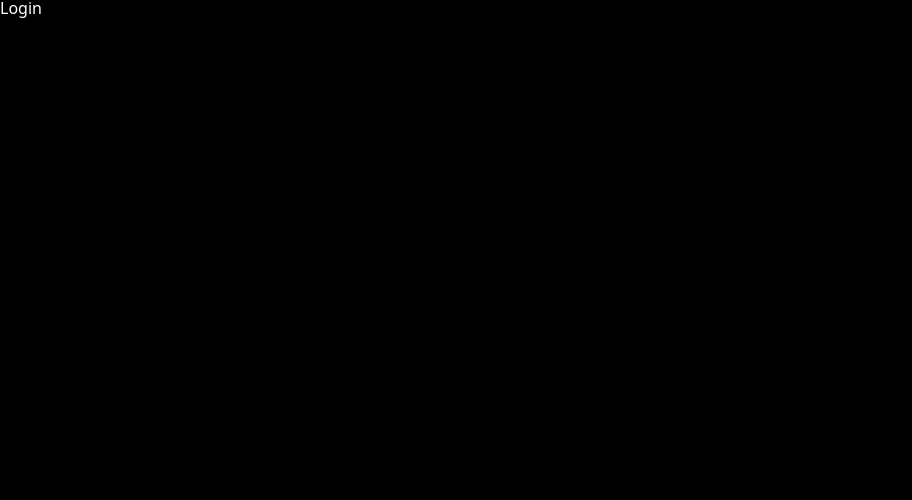
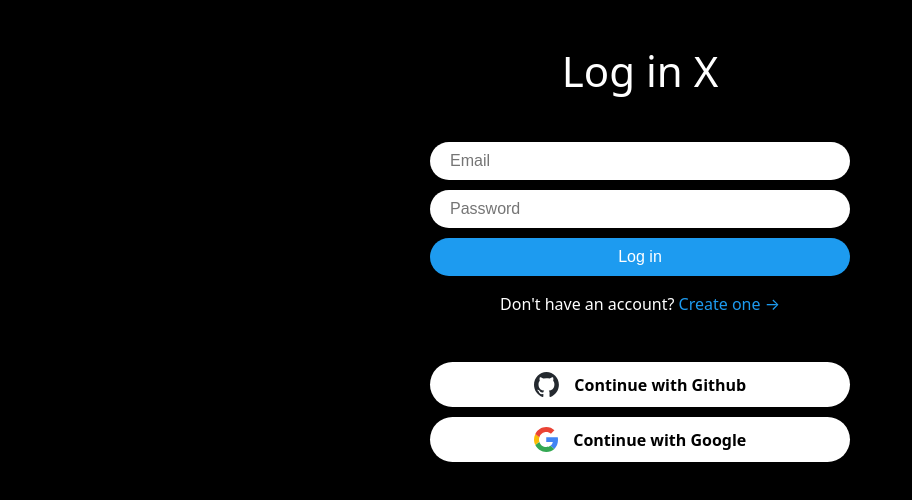
Before and after one commit to Rangbit/nwitter, a React (Vite) app: page /login in a window 1280 px wide. Shown: the top 500 px of the page, without its empty margins (0-912 px from the left). Built offline with nearby package versions, Linux system fonts and the light colour scheme; the HTML template or start-up script is replaced by a standard one.

Commit message:
231024 study

```diff
--- a/src/App.tsx
+++ b/src/App.tsx
@@ -1,39 +1,40 @@
-import { RouterProvider, createBrowserRouter } from "react-router-dom"
-import Layout from "./components/layout"
-import Home from "./routes/home"
-import Profile from "./routes/profile"
-import Login from "./routes/login"
-import CreateAccount from "./routes/create-account"
-import { createGlobalStyle } from "styled-components"
-import reset from "styled-reset"
-import { useEffect, useState } from "react"
-import LoadingScreen from "./components/loading-screen"
-import { auth } from "./firebase"
+import { RouterProvider, createBrowserRouter } from "react-router-dom";
+import Layout from "./components/layout";
+import Home from "./routes/home";
+import Profile from "./routes/profile";
+import Login from "./routes/login";
+import CreateAccount from "./routes/create-account";
+import styled, { createGlobalStyle } from "styled-components";
+import reset from "styled-reset";
+import { useEffect, useState } from "react";
+import LoadingScreen from "./components/loading-screen";
+import { auth } from "./firebase";
+import ProtectedRoute from "./components/protected-route";
 
 const router = createBrowserRouter([
   {
-    path:"/",
-    element: <Layout />,
+    path: "/",
+    element: <ProtectedRoute><Layout /></ProtectedRoute>,
     children: [
       {
         path: "", // 위와 동일한 path 경로를 갖는다
-        element: <Home />
+        element: <Home />,
       },
       {
         path: "profile",
-        element: <Profile />
-      }
+        element: <Profile />,
+      },
     ],
   },
   {
     path: "/login",
-    element: <Login />
+    element: <Login />,
   },
   {
     path: "/create-account",
-    element: <CreateAccount />
-  }
-])
+    element: <CreateAccount />,
+  },
+]);
 
 const GlobalStyles = createGlobalStyle`
   ${reset};
@@ -47,22 +48,32 @@
   }
 `;
 
+const Wrapper = styled.div`
+  height: 100vh;
+  display: flex;
+  justify-content: center;
+`;
+
 function App() {
   const [isLoading, setLoading] = useState(true);
-  const init = async() => {
+  const init = async () => {
     // wait for firebase
     // setTimeout(() => setLoading(false), 2000);
     await auth.authStateReady();
     setLoading(false);
   };
-  useEffect(() => {init()}, []);
+  useEffect(() => {
+    init();
+  }, []);
   return (
     <>
-      <GlobalStyles />
-      {/* <Rout{erProvider router ={router} /> */}
-      {isLoading ? <LoadingScreen /> : <RouterProvider router={router} />}
+      <Wrapper>
+        <GlobalStyles />
+        {/* <Rout{erProvider router ={router} /> */}
+        {isLoading ? <LoadingScreen /> : <RouterProvider router={router} />}
+      </Wrapper>
     </>
-  )
+  );
 }
 
-export default App
+export default App;
--- /dev/null
+++ b/src/components/auth-components.ts
@@ -0,0 +1,57 @@
+import styled from "styled-components";
+
+// export const errors = {
+//     "auth/email-already-in-use" : "That email already exists."
+// }
+
+
+export const Wrapper = styled.div`
+    height: 100%;
+    display: flex;
+    flex-direction: column;
+    align-items: center;
+    width: 420px;
+    padding: 50px 0;
+`;
+
+export const Title = styled.h1`
+    font-size: 42px;
+`;
+
+export const Form = styled.form`
+    width: 100%;
+    margin-top: 50px;
+    display: flex;
+    flex-direction: column;
+    gap: 10px;
+`;
+
+export const Input = styled.input`
+    width: 100%;
+    padding: 10px 20px;
+    border-radius: 50px;
+    border: none;
+    font-size: 16px;
+    &[type="submit"]{
+        cursor: pointer;
+        background-color: #1d9bf0;
+        color : white;
+        &:hover {
+            opacity: 0.8;
+        }
+    }
+`;
+
+export const Error = styled.span`
+    font-weight: 600;
+    color: tomato;
+    padding: 30px 0;
+`;
+
+export const Switcher = styled.span`
+    margin-top: 20px;
+    a {
+        color : #1d9bf0;
+        text-decoration : none;
+    }
+`;
--- /dev/null
+++ b/src/components/github-btn.tsx
@@ -0,0 +1,45 @@
+import { GithubAuthProvider, signInWithPopup } from "firebase/auth";
+import styled from "styled-components"
+import { auth } from "../firebase";
+import { useNavigate } from "react-router-dom";
+
+const Button = styled.span`
+    width: 100%;
+    background-color: white;
+    color: black;
+    font-weight: 600;
+    padding: 10px 20px;
+    border-radius: 50px;
+    border: 0;
+    display: flex;
+    gap: 5px;
+    justify-content: center;
+    align-items: center;
+    margin-top: 50px;
+    cursor: pointer;
+`;
+
+const Logo = styled.img`
+    height: 25px;
+    margin-right: 10px;
+`;
+
+export default function GithubButton() {
+    const navigate = useNavigate();
+    const onClick = async () => {
+        try {
+            const provieder = new GithubAuthProvider();
+            await signInWithPopup(auth, provieder);
+            // await signInWithRedirect(auth, provieder);
+            navigate("/");
+        } catch (error) {
+            console.error(error);
+        }
+    }
+    return (
+    <Button onClick={onClick}>
+        <Logo src="/github-logo.svg" />
+        Continue with Github
+    </Button>
+    );
+}
--- /dev/null
+++ b/src/components/google-btn.tsx
@@ -0,0 +1,46 @@
+import { GoogleAuthProvider, signInWithPopup } from "firebase/auth";
+import { useNavigate } from "react-router-dom";
+import { auth } from "../firebase";
+import styled from "styled-components";
+
+
+const Button = styled.span`
+    width: 100%;
+    background-color: white;
+    color: black;
+    font-weight: 600;
+    padding: 10px 20px;
+    border-radius: 50px;
+    border: 0;
+    display: flex;
+    gap: 5px;
+    justify-content: center;
+    align-items: center;
+    margin-top: 10px;
+    cursor: pointer;
+`;
+
+const Logo = styled.img`
+    height: 25px;
+    margin-right: 10px;
+`;
+
+export default function GoogleButton() {
+    const navigate = useNavigate();
+    const onClick = async () => {
+        try {
+            const provieder = new GoogleAuthProvider();
+            await signInWithPopup(auth, provieder);
+            // await signInWithRedirect(auth, provieder);
+            navigate("/");
+        } catch (error) {
+            console.error(error);
+        }
+    }
+    return (
+    <Button onClick={onClick}>
+        <Logo src="/google-logo.svg" />
+        Continue with Google
+    </Button>
+    );
+}
--- a/src/components/layout.tsx
+++ b/src/components/layout.tsx
@@ -1,10 +1,27 @@
 import { Outlet } from "react-router-dom";
+import styled from "styled-components";
+
+const Wrapper = styled.div``;
+
+const Menu = styled.div``;
+
+const MenuItem = styled.div``;
 
 export default function Layout() {
     return (
-        <>
-            <h2>layout</h2>
+        <Wrapper>
+            <Menu>
+                <MenuItem>
+
+                </MenuItem>
+                <MenuItem>
+
+                </MenuItem>
+                <MenuItem>
+
+                </MenuItem>
+            </Menu>
             <Outlet />
-        </>
+        </Wrapper>
     );
 }
--- /dev/null
+++ b/src/components/protected-route.tsx
@@ -0,0 +1,16 @@
+import { Navigate } from "react-router-dom";
+import { auth } from "../firebase";
+
+export default function ProtectedRoute({
+  children,
+}: {
+  children: React.ReactNode;
+}){
+    const user = auth.currentUser
+    console.log(user);
+
+    if(user === null) {
+        return <Navigate to="/login"/>
+    }
+    return children
+}
--- a/src/routes/create-account.tsx
+++ b/src/routes/create-account.tsx
@@ -1,17 +1,19 @@
+import { createUserWithEmailAndPassword, updateProfile } from "firebase/auth";
 import { useState } from "react";
-import styled from "styled-components"
-
-const Wrapper = styled.div``;
-
-const Form = styled.form``;
-
-const Input = styled.input``;
+import { auth } from "../firebase";
+import { Link, useNavigate } from "react-router-dom";
+import { FirebaseError } from "firebase/app";
+import { Error, Form, Input, Switcher, Title, Wrapper } from "../components/auth-components";
+import GithubButton from "../components/github-btn";
+import GoogleButton from "../components/google-btn";
 
 export default function CreateAccount() {
+    const navigate = useNavigate();
     const [isLoading, setLoading] = useState(false);
     const [name, setName] = useState("");
     const [email, setEmail] = useState("");
     const [password, setPassword] = useState("");
+    const [error, setError] = useState("");
     const onChange = (e : React.ChangeEvent<HTMLInputElement>) => {
         const {target: {name, value}} = e;
         if(name==="name"){
@@ -22,16 +24,42 @@
             setEmail(value);
         }
     }
-    const onSubmit = (e : React.FormEvent<HTMLFormElement>) => {
+    const onSubmit = async (e : React.FormEvent<HTMLFormElement>) => {
         e.preventDefault();
+        setError("");
+        if( isLoading || name === "" || email === "" || password === "" ) return;
+        try {
+            setLoading(true);
+            const credentials = await createUserWithEmailAndPassword(auth, email, password);
+            console.log(credentials.user);
+            await updateProfile(credentials.user, {
+                displayName : name
+            });
+            navigate("/");
+        }catch (e) {
+            if (e instanceof FirebaseError) {
+                console.log(e.code, e.message);
+                setError(e.message)
+            }
+        }finally {
+            setLoading(false);
+        }
         console.log(name, email, password);
     }
     return <Wrapper>
+        <Title>Sign Up X</Title>
         <Form onSubmit={onSubmit}>
             <Input onChange={onChange} name="name" value={name} placeholder="Name" type="text" required />
             <Input onChange={onChange} name="email" value={email} placeholder="Email" type="email" required />
             <Input onChange={onChange} name="password" value={password} placeholder="Password" type="password" required />
             <Input type="submit" value={isLoading ? "Loading..." : "Create Account"} />
         </Form>
+        {error !== "" ? <Error>{error}</Error> : null}
+        <Switcher>
+            Already have an account? {" "}
+            <Link to="/login">Create one &rarr;</Link>
+        </Switcher>
+        <GithubButton />
+        <GoogleButton />
     </Wrapper>
 }
--- a/src/routes/login.tsx
+++ b/src/routes/login.tsx
@@ -1,3 +1,58 @@
-export default function Login() {
-    return <h1>Login</h1>;
+import { useState } from "react";
+import { auth } from "../firebase";
+import { Link, useNavigate } from "react-router-dom";
+import { FirebaseError } from "firebase/app";
+import { signInWithEmailAndPassword } from "firebase/auth";
+import { Error, Form, Input, Switcher, Title, Wrapper } from "../components/auth-components";
+import GithubButton from "../components/github-btn";
+import GoogleButton from "../components/google-btn";
+
+export default function CreateAccount() {
+    const navigate = useNavigate();
+    const [isLoading, setLoading] = useState(false);
+    const [email, setEmail] = useState("");
+    const [password, setPassword] = useState("");
+    const [error, setError] = useState("");
+    const onChange = (e : React.ChangeEvent<HTMLInputElement>) => {
+        const {target: {name, value}} = e;
+        if(name==="password"){
+            setPassword(value);
+        } else if(name==="email"){
+            setEmail(value);
+        }
+    }
+    const onSubmit = async (e : React.FormEvent<HTMLFormElement>) => {
+        e.preventDefault();
+        setError("");
+        if( isLoading || email === "" || password === "" ) return;
+        try {
+            setLoading(true);
+            await signInWithEmailAndPassword(auth, email, password);
+            navigate("/");
+            // sendPasswordResetEmail
+        }catch (e) {
+            if (e instanceof FirebaseError) {
+                console.log(e.code, e.message);
+                setError(e.message)
+            }
+        }finally {
+            setLoading(false);
+        }
+        console.log(name, email, password);
+    }
+    return <Wrapper>
+        <Title>Log in X</Title>
+        <Form onSubmit={onSubmit}>
+            <Input onChange={onChange} name="email" value={email} placeholder="Email" type="email" required />
+            <Input onChange={onChange} name="password" value={password} placeholder="Password" type="password" required />
+            <Input type="submit" value={isLoading ? "Loading..." : "Log in"} />
+        </Form>
+        {error !== "" ? <Error>{error}</Error> : null}
+        <Switcher>
+            Don't have an account? {" "}
+            <Link to="/create-account">Create one &rarr;</Link>
+        </Switcher>
+        <GithubButton />
+        <GoogleButton />
+    </Wrapper>
 }
```
Also changed, not shown: src/routes/home.tsx (+10 -1 lines), public/github-logo.svg (added), public/google-logo.svg (added).
